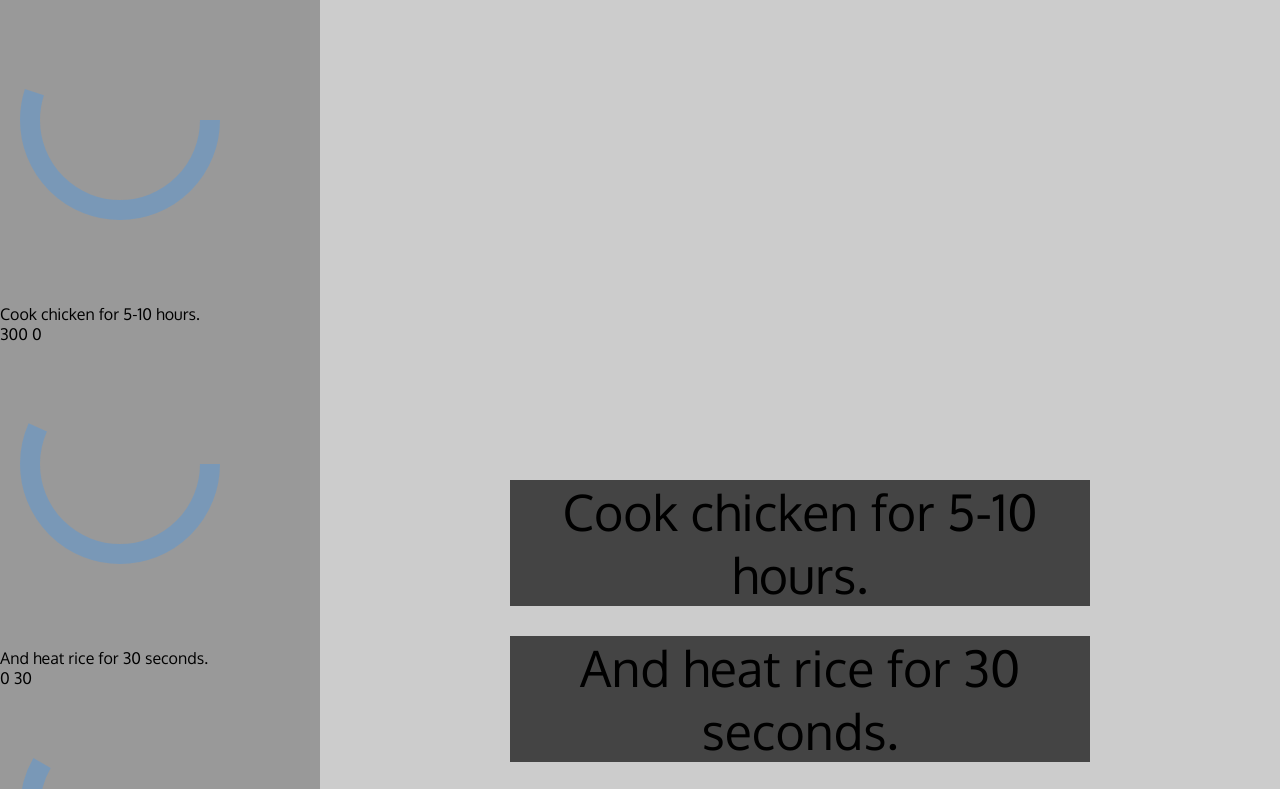
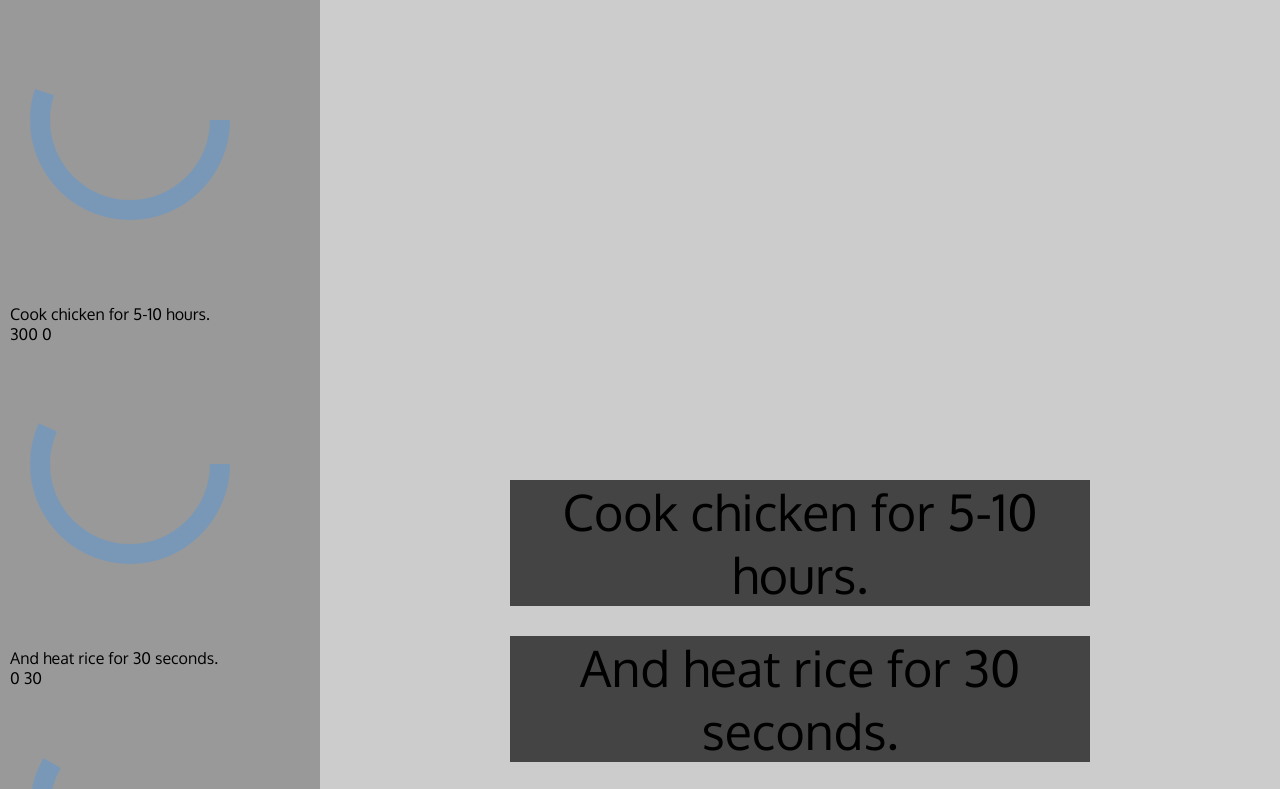
Before and after one commit to dsharps/pennapps2013f, a website: page views/index.html in a window 1280 px wide. Shown: the top 789 px of the page. Drawn offline with Linux system fonts and the light colour scheme; no server answers.

Commit message:
Add container for timer list and overflow hide the timers

```diff
--- a/public/stylesheets/styles.scss
+++ b/public/stylesheets/styles.scss
@@ -41,15 +41,22 @@ p {
     height: 100%;
 }
 
-#Timer-list {
+#Timer-list-container {
     background-color: #999;
     width: 25%;
+    height: 100%;
+    float: left;
+    overflow: hidden;
+}
+
+#Timer-list {
+    width: 100%;
     // min-width: 400px; // this is causing push down issues, figure out later
-    height: 100%;
     float: left;
 
     .timer {
         width: 300px;
+        margin: 0 auto;
     }
 }
 
@@ -84,6 +91,8 @@ p {
             width: 70%;
         }
     }
+
+
 }
 
 .slide {
--- a/views/index.html
+++ b/views/index.html
@@ -25,10 +25,11 @@
 <body>
     <!-- <h1>{{{title}}}</h1> -->
     <div id="Main">
-        <div id="Timer-list"></div>
+        <div id="Timer-list-container">
+            <div id="Timer-list"></div>
+        </div>
         <div id="Instruction-list-container">
             <div id="Instruction-list" class="animate-translation"></div>
-
         </div>
         <div id="ingredients-list">
 
```
Also changed, not shown: public/stylesheets/styles.css.
